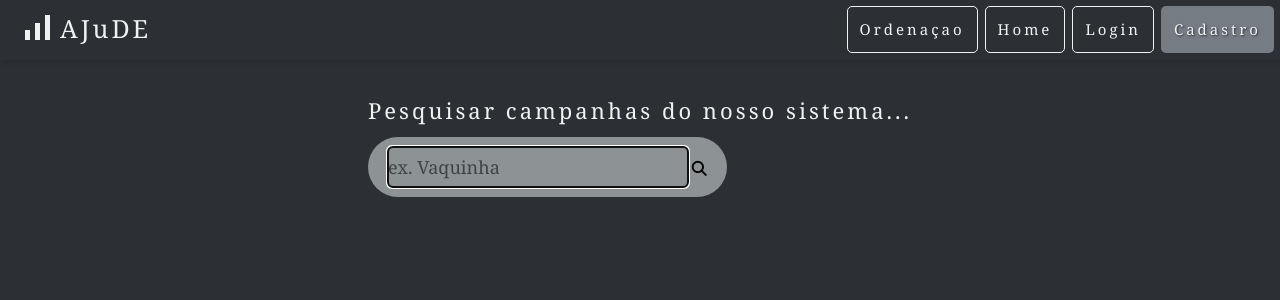
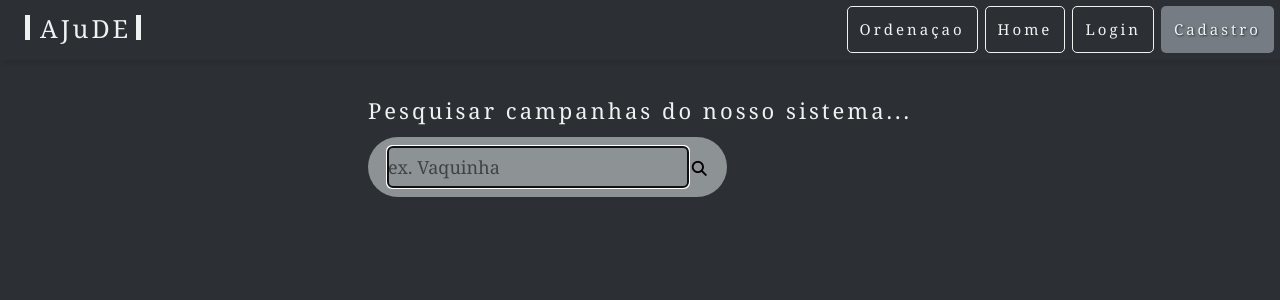
Before and after one commit to MathiasAbreu/AJuDE-Frontend, a PHP site: page /views/index.html in a window 1280 px wide. Shown: the top 300 px of the page. Run offline with PHP 8.4, Linux system fonts and the light colour scheme; some libraries are stand-ins or nearby versions.

Commit message:
Estilizaçao final

```diff
--- a/styles/index.css
+++ b/styles/index.css
@@ -268,20 +268,6 @@ body {
     text-shadow: 3px 3px 2px #757C84;
 }
 
-.tower1{
-    margin-top: 20px;
-    margin-left: 5px;
-    height: 10px;
-    width: 5px;
-    background-color: #EEF2F1;
-}
-.tower2{
-    margin-top: 12.5px;
-    margin-left: 5px;
-    height: 17.5px;
-    width: 5px;
-    background-color: #EEF2F1;
-}
 .tower3{
     margin-top: 5px;
     margin-left: 5px;
@@ -488,7 +474,7 @@ main {
     letter-spacing: 2px;
 }
 
-.disciplinas {
+.campanhas {
     display: flex;
     align-content: center;
     justify-content: center;
--- a/views/campanha.html
+++ b/views/campanha.html
@@ -34,10 +34,9 @@
     <header class="header">
 
         <a href="index.html" class="logo">
-            <span class="tower1"></span>
-            <span class="tower2"></span>
             <span class="tower3"></span>
             <span class="letter">AJuDE</span>
+            <span class="tower3"></span>
         </a>
         <input class="menu-btn" type="checkbox" id="menu-btn" />
         <label class="menu-icon" for="menu-btn"><span class="navicon"></span></label>
--- a/views/index.html
+++ b/views/index.html
@@ -27,10 +27,9 @@
     <header class="header">
 
         <a href="index.html" class="logo">
-            <span class="tower1"></span>
-            <span class="tower2"></span>
             <span class="tower3"></span>
             <span class="letter">AJuDE</span>
+            <span class="tower3"></span>
         </a>
 
         <input class="menu-btn" type="checkbox" id="menu-btn" />
```
